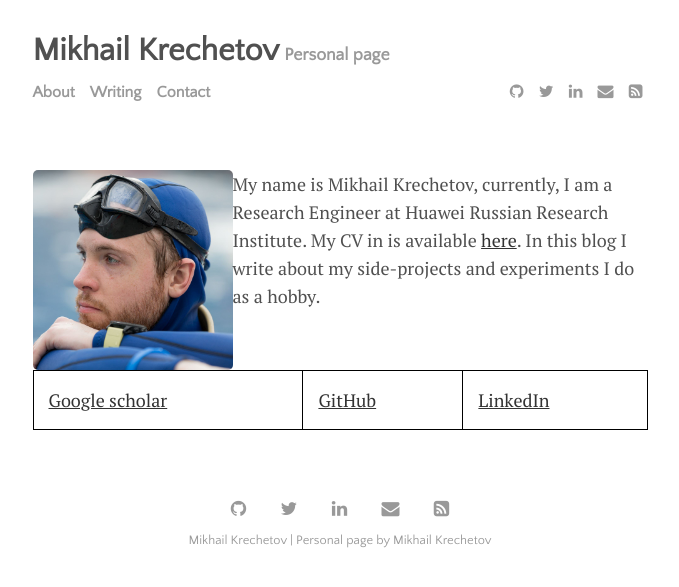
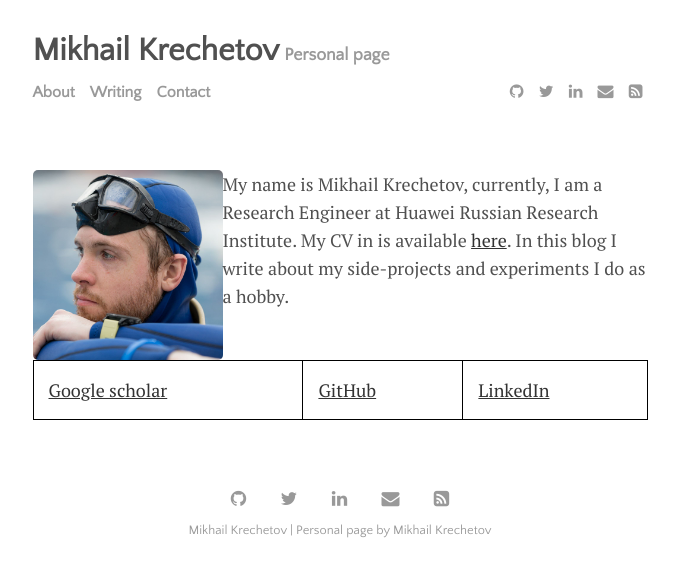
Before and after one commit to mkrechetov/mkrechetov.github.io, a Jekyll site: the page built from menu/about.md, in a window 1280 px wide. Shown: the top 587 px of the page, without its empty margins (300-979 px from the left). Built offline with Jekyll 4.4.1, drawn with Linux system fonts in a browser that asks for light colours.

Commit message:
Change my second email and width of the photo

```diff
--- a/menu/about.md
+++ b/menu/about.md
@@ -2,7 +2,7 @@
 layout: page
 permalink: /about
 ---
-<img src="../assets/img/myphoto.jpg" style="float: left;" width="200"/>
+<img src="../assets/img/myphoto.jpg" style="float: left;" width="190"/>
 My name is Mikhail Krechetov, currently, I am a Research Engineer at Huawei Russian Research Institute. My CV in is available [here](../assets/cv_mk.pdf). In this blog I write about my side-projects and experiments I do as a hobby.
 
-[Google scholar](https://scholar.google.com/citations?user=rR9KqKAAAAAJ&hl=en) | [GitHub](https://github.com/mkrechetov)| [LinkedIn](https://linkedin.com/in/mikhail-krechetov/)
+[Google scholar](https://scholar.google.com/citations?user=rR9KqKAAAAAJ&hl=en)| [GitHub](https://github.com/mkrechetov)| [LinkedIn](https://linkedin.com/in/mikhail-krechetov/)
```
Also changed, not shown: menu/contact.md (+1 -1 lines).
